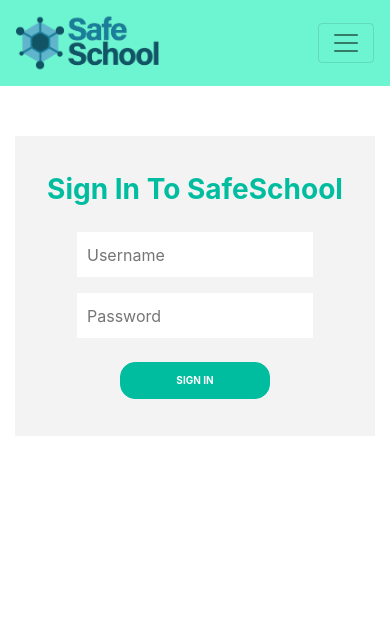
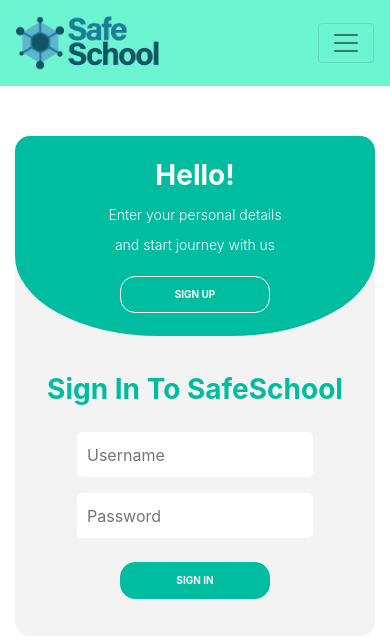
Before and after one commit to caio-k/rp2-project-webapp, a React (Create React App) app: page /login in a window 390 px wide. Shown: the top 638 px of the page. Built offline with nearby package versions, Linux system fonts and the light colour scheme.

Commit message:
refactor login styles

```diff
--- a/src/App.js
+++ b/src/App.js
@@ -124,7 +124,7 @@ class App extends Component {
                 <div className="navbar-nav ml-auto">
                   <li className="nav-item">
                     <Link to={"/login"} className="nav-link">
-                      Login
+                      Sign In
                     </Link>
                   </li>
 
--- a/src/styles/public_form.css
+++ b/src/styles/public_form.css
@@ -69,6 +69,7 @@ input:-webkit-autofill:active {
     align-items: center;
     background-color: var(--pf-color);
     min-height: 300px;
+    overflow: hidden;
 }
 
 .info-column {
@@ -82,7 +83,11 @@ input:-webkit-autofill:active {
 }
 
 .attraction-column {
-    text-align: center;
+    display: flex;
+    flex-direction: column;
+    overflow: hidden;
+    justify-content: center;
+    align-items: center;
     width: 40%;
 }
 
@@ -100,7 +105,7 @@ input:-webkit-autofill:active {
     color: var(--pf-color);
 }
 
-.description {
+.description-form {
     font-size: 14px;
     font-weight: 300;
     line-height: 30px;
@@ -128,7 +133,7 @@ input:-webkit-autofill:active {
 }
 
 .pf-button-primary:hover {
-    background-color: #fff;
+    background-color: #F3F3F3;
     color: var(--pf-color);
 }
 
@@ -138,7 +143,7 @@ input:-webkit-autofill:active {
 }
 
 .pf-button-secondary:hover {
-    background-color: #fff;
+    background-color: #F3F3F3;
     border: 1px solid var(--pf-color);
     color: var(--pf-color);
 }
@@ -155,6 +160,7 @@ input:-webkit-autofill:active {
     border: none;
     margin: 8px;
     padding: 10px;
+    border-radius: 5px;
 }
 
 @media screen and (max-width: 770px) {
@@ -163,6 +169,16 @@ input:-webkit-autofill:active {
     }
 
     .attraction-column {
-        display: none;
+        content: '';
+        width: 100%;
+        height: 200px;
+        padding: 10px 0 10px 0;
+        background-color: var(--pf-color);
+        border-radius: 0 0 40% 40%;
+    }
+
+    .content-form {
+        background-color: #F3F3F3;
+        flex-direction: column;
     }
 }
```
